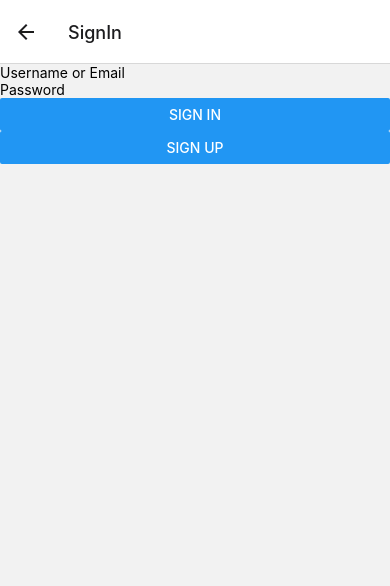
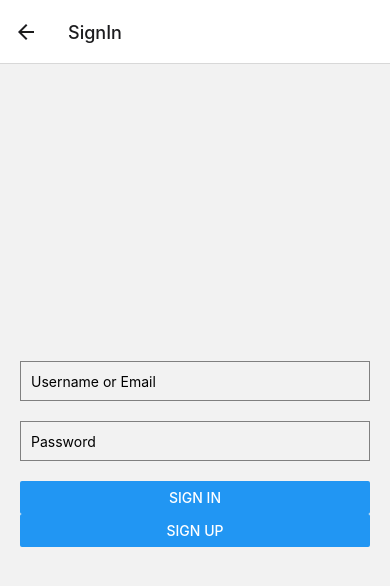
Before and after one commit to mattlabarca10/PillPal, a React Native app: screen /SignIn in a window 390 px wide. Shown: the top 586 px of the page. Built offline with nearby package versions, Linux system fonts and the light colour scheme.

Commit message:
first commit

```diff
--- a/screens/SignInScreen.jsx
+++ b/screens/SignInScreen.jsx
@@ -1,6 +1,6 @@
 // SignInScreen.jsx
 import React, { useState } from 'react';
-import { View, TextInput, Button } from 'react-native';
+import { View, TextInput, Button, StyleSheet, Alert } from 'react-native';
 import axios from 'axios';
 import AsyncStorage from '@react-native-async-storage/async-storage';
 
@@ -8,26 +8,53 @@ const SignInScreen = ({ navigation }) => {
     const [login, setLogin] = useState('');
     const [password, setPassword] = useState('');
 
-    //
     const handleSignIn = async () => {
         try {
             const response = await axios.post('http://localhost:3007/api/auth/signin', { login, password });
             await AsyncStorage.setItem('token', response.data.token);
-            // Navigate to your app's main screen or do something else
+            // Navigate to the main screen or another appropriate screen
+            navigation.navigate('Home'); // Replace 'Home' with your app's main screen name
         } catch (error) {
-            console.error(error);
-            // Handle error, show message, etc.
+            // If the API call fails, a message is shown to the user with the error message
+            Alert.alert('Error', error.response?.data?.message || 'An error occurred during sign in');
         }
     };
 
     return (
-        <View>
-            <TextInput placeholder="Username or Email" value={login} onChangeText={setLogin} />
-            <TextInput placeholder="Password" value={password} onChangeText={setPassword} secureTextEntry />
+        <View style={styles.container}>
+            <TextInput
+                style={styles.input}
+                placeholder="Username or Email"
+                value={login}
+                onChangeText={setLogin}
+                autoCapitalize="none"
+            />
+            <TextInput
+                style={styles.input}
+                placeholder="Password"
+                value={password}
+                onChangeText={setPassword}
+                secureTextEntry
+            />
             <Button title="Sign In" onPress={handleSignIn} />
             <Button title="Sign Up" onPress={() => navigation.navigate('SignUp')} />
         </View>
     );
 };
 
+const styles = StyleSheet.create({
+    container: {
+        flex: 1,
+        justifyContent: 'center',
+        padding: 20,
+    },
+    input: {
+        height: 40,
+        borderColor: 'gray',
+        borderWidth: 1,
+        marginBottom: 20,
+        padding: 10,
+    },
+});
+
 export default SignInScreen;
```
